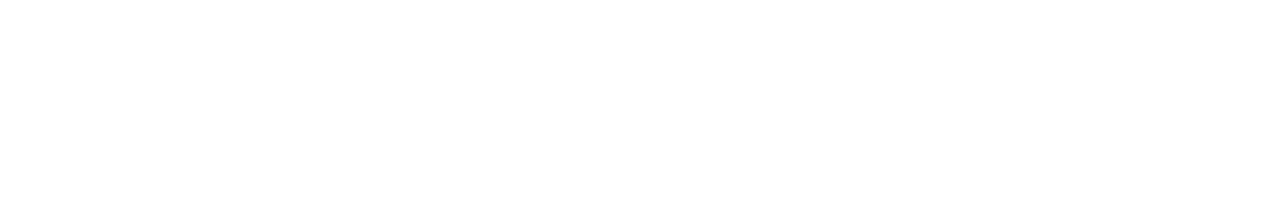
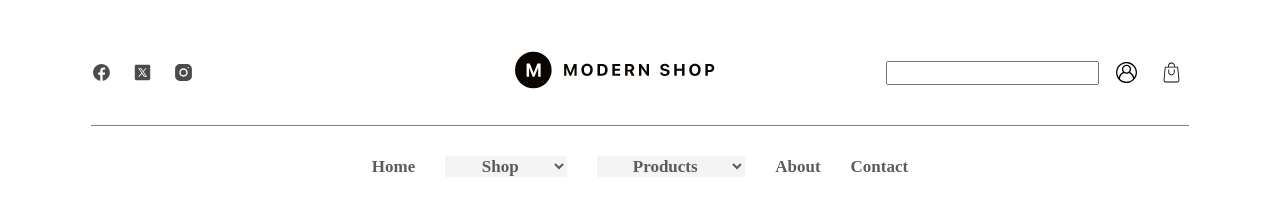
Before and after one commit to yadav-khushi293/MONDERN_SHOP, a website: page HTML/index.html in a window 1280 px wide. Drawn offline with Linux system fonts and the light colour scheme.

Commit message:
Navbar Created

```diff
--- a/CSS/index.css
+++ b/CSS/index.css
@@ -1,5 +1,90 @@
-*{
-    margin: 0;
-    padding: 0;
-    box-sizing: border-box;
+* {
+  margin: 0;
+  padding: 0;
+  box-sizing: border-box;
+  font-family: "Times New Roman", Times, serif;
+  font-size: 17px;
 }
+
+body {
+  padding: 20px 30px;
+}
+
+.child1,
+.child3,
+.parent_child1,
+.parent_child2,
+ul {
+  display: flex;
+  justify-content: center;
+  align-items: center;
+}
+
+.parent_child1 {
+  justify-content: space-between;
+  width: 90%;
+  margin: auto;
+  border-bottom: 1px solid gray;
+}
+
+.child1 {
+  gap: 20px;
+}
+
+.child3 {
+  gap: 17px;
+}
+
+.child2 > img {
+  width: 200px;
+  height: 100px;
+  object-fit: fill;
+  margin-left: 150px;
+}
+
+.child1 > img {
+  width: 21px;
+  height: 21px;
+  object-fit: contain;
+  opacity: 0.7;
+}
+
+.profile {
+  width: 21px;
+  height: 21px;
+  object-fit: contain;
+}
+
+.cart {
+  width: 35px;
+  height: 35px;
+  object-fit: contain;
+}
+
+.parent_child2 {
+  padding: 30px 0;
+  margin: auto;
+}
+
+ul,
+li {
+  list-style: none;
+  gap: 30px;
+  font-size: 17px;
+  font-weight: 700;
+  opacity: 0.8;
+}
+
+li:hover,
+select:hover {
+  color: #f6bf54;
+  cursor: pointer;
+}
+
+select {
+  border: none;
+  text-align: center;
+  font-size: 17px;
+  font-weight: 700;
+  opacity: 0.8;
+}
--- a/HTML/index.html
+++ b/HTML/index.html
@@ -3,10 +3,47 @@
     <head>
         <meta charset="UTF-8">
         <meta name="viewport" content="width=device-width, initial-scale=1.0">
-    <title>Document</title>
+        <title>Navbar</title>
         <link rel="stylesheet" href="../CSS/index.css">
     </head>
     <body>
-
+        <div class="main_parent">
+            <div class="parent_child1">
+                <div class="child1">
+                    <img src="../Utils/Facebook.svg" alt="Facebook">
+                    <img src="../Utils/Twitter.svg" alt="Twitter">
+                    <img src="../Utils/Instagram.svg" alt="Instagram">
+                </div>
+                <div class="child2">
+                    <img src="../Utils/Logo.svg" alt="Company Logo">
+                </div>
+                <div class="child3">
+                    <input type="search">
+                    <img src="../Utils/Profile.svg" alt="Profile"
+                        class="profile">
+                    <img src="../Utils/Cart.svg" alt="Cart" class="cart">
+                </div>
+            </div>
+            <div class="parent_child2">
+                <ul>
+                    <li>Home</li>
+                    <select name="Shop" id="shop">
+                        <option value="shop">Shop</option>
+                        <option value="right">Right Sidebar</option>
+                        <option value="left">Left Sidebar</option>
+                    </select>
+                    <select name="Products" id="products">
+                        <option value="product">Products</option>
+                        <option value="simple">Simple Product</option>
+                        <option value="variable">Variable Product</option>
+                        <option value="grouped">Grouped Product</option>
+                        <option value="external">Extrenal Product</option>
+                        <option value="account">My Account</option>
+                    </select>
+                    <li>About</li>
+                    <li>Contact</li>
+                </ul>
+            </div>
+        </div>
     </body>
 </html>
```
Also changed, not shown: Utils/Cart.svg (added), Utils/Facebook.svg (added), Utils/Instagram.svg (added), Utils/Logo.svg (added), Utils/Profile.svg (added), Utils/Search.svg (added), Utils/Twitter.svg (added). Lines whose indentation alone changed are shown as unchanged.
